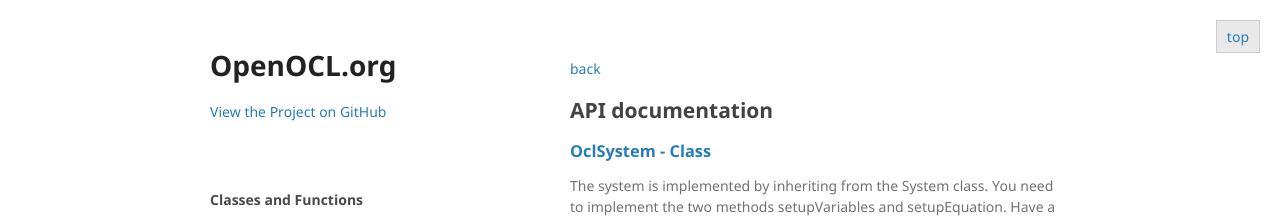
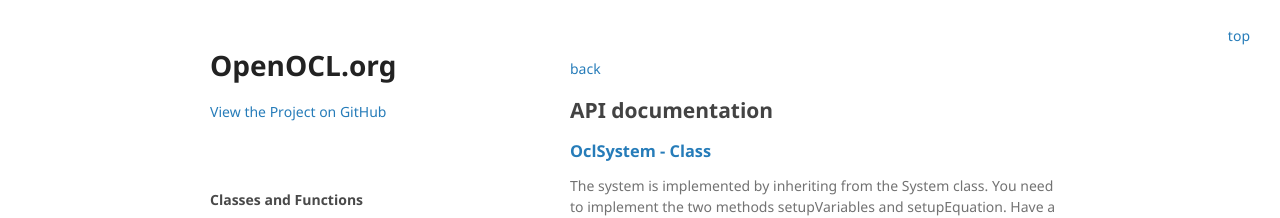
Before and after one commit to OpenOCL/openocl.github.io, a Jekyll site: the page built from api-docs.md, in a window 1280 px wide. Shown: the top 218 px of the page. Built offline with Jekyll 4.4.1, drawn with Linux system fonts in a browser that asks for light colours.

Commit message:
top button removed border and background

```diff
--- a/_sass/jekyll-theme-minimal.scss
+++ b/_sass/jekyll-theme-minimal.scss
@@ -22,9 +22,7 @@
   position: fixed;
   top: 20px;
   right: 20px;
-  background: #e9e9e9;
   padding: 5px 10px;
-  border: 1px solid #ccc;
 }
 
 h1, h2, h3 {
```
